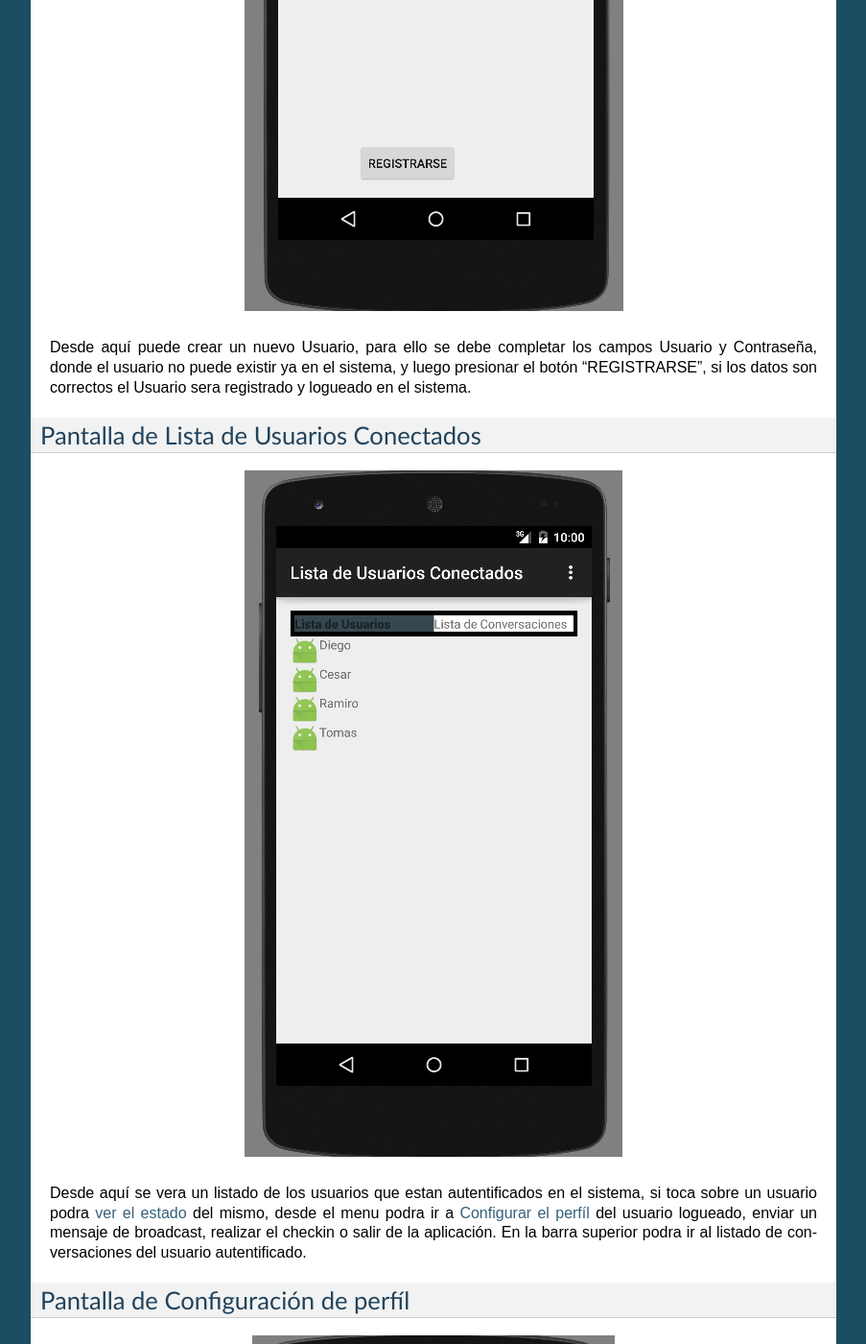
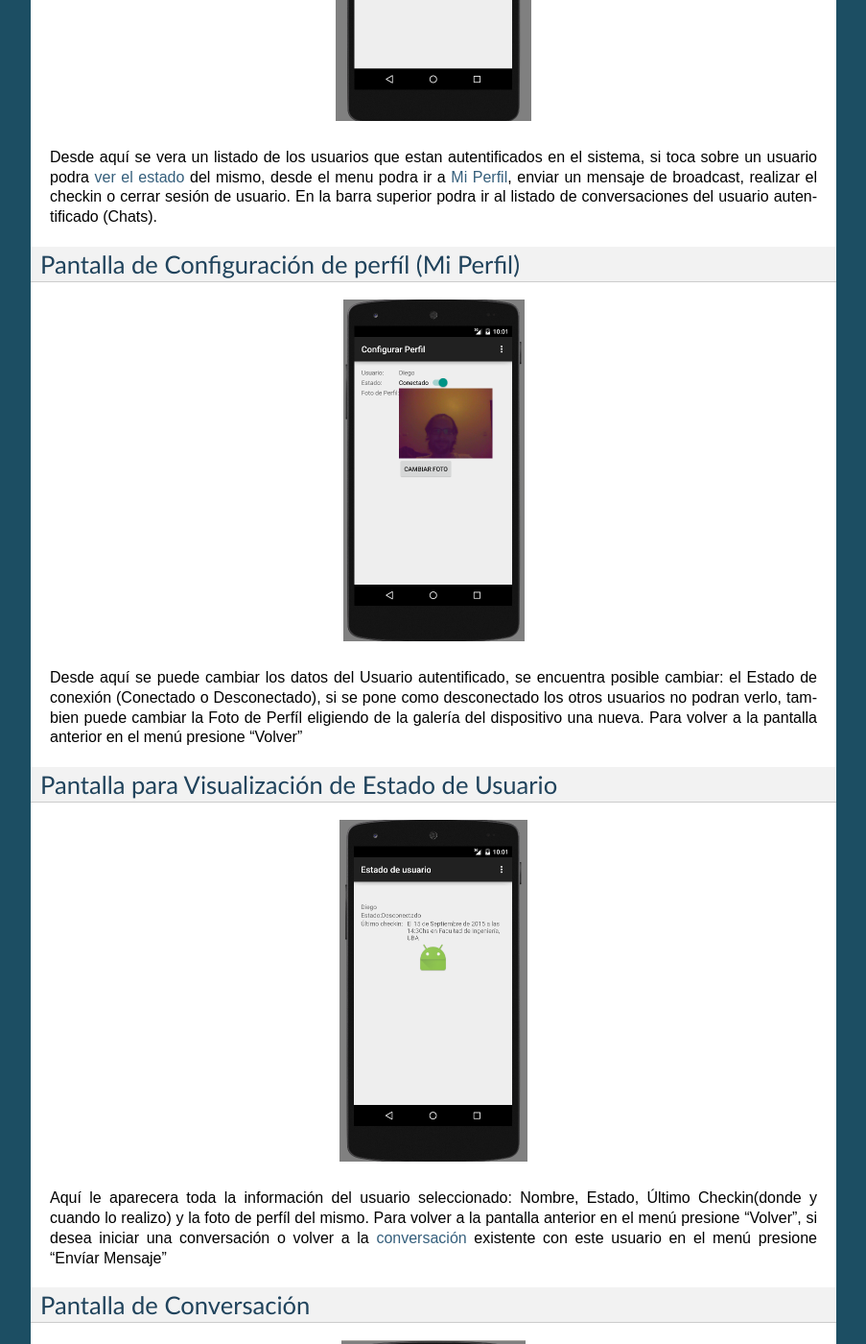
Before and after one commit to mellerster/7552Grupo7, a Sphinx documentation site: the page built from documentacion/source/Pantallas_Cliente.rst, in a window 1280 px wide and 1400 px high, scrolled down 1425 px. Shown: the whole window at 96% size, without its empty margins (198-1101 px from the left). Built offline with Sphinx 7.4.7, drawn with Linux system fonts in a browser that asks for light colours; some of the changed text lies outside the part shown.

Commit message:
Se modificaron las pantallas cliente en la documentacion

```diff
--- a/documentacion/source/Pantallas_Cliente.rst
+++ b/documentacion/source/Pantallas_Cliente.rst
@@ -4,42 +4,54 @@ Pantallas Cliente
 
 Pantalla de Autentificación (Login)
 =================================
-.. figure:: pantallas_cliente/Login.png
+.. figure:: pantallas_cliente/login.png
+	:scale: 50 %
+	:align: center
 
 
 Desde aquí el usuario entra en la aplicación y pone sus datos para poder ingresar, en caso de que sea la primera vez que ingrese en la aplicación debera registrarse tocando el botón "CREAR NUEVA CUENTA". Si ya esta registrado debe ingresar su Usuario y Contraseña y luego tocar en el botón "INICIAR SESIÓN".
 
 Pantalla de Registración
 ========================
-.. figure:: pantallas_cliente/Registracion.png
+.. figure:: pantallas_cliente/registracion.png
+	:scale: 50 %
+	:align: center
 
 
 Desde aquí puede crear un nuevo Usuario, para ello se debe completar los campos Usuario y Contraseña, donde el usuario no puede existir ya en el sistema, y luego presionar el botón "REGISTRARSE", si los datos son correctos el Usuario sera registrado y logueado en el sistema.
 
 Pantalla de Lista de Usuarios Conectados
 ==========================================
-.. figure:: pantallas_cliente/Lista_de_usuarios_conectados.png
+.. figure:: pantallas_cliente/lista_de_usuarios_conectados.png
+	:scale: 50 %
+	:align: center
 
-Desde aquí se vera un listado de los usuarios que estan autentificados en el sistema, si toca sobre un usuario podra :ref:`ver el estado <verEstadoPantalla>` del mismo, desde el menu podra ir a :ref:`Configurar el perfíl <configurarPerfilPantalla>` del usuario logueado, enviar un mensaje de broadcast, realizar el checkin o salir de la aplicación. En la barra superior podra ir al listado de conversaciones del usuario autentificado.
+Desde aquí se vera un listado de los usuarios que estan autentificados en el sistema, si toca sobre un usuario podra :ref:`ver el estado <verEstadoPantalla>` del mismo, desde el menu podra ir a :ref:`Mi Perfil <configurarPerfilPantalla>`, enviar un mensaje de broadcast, realizar el checkin o cerrar sesión de usuario. En la barra superior podra ir al listado de conversaciones del usuario autentificado (Chats).
 
 .. _configurarPerfilPantalla:
-Pantalla de Configuración de perfíl
+Pantalla de Configuración de perfíl (Mi Perfil)
 ===================================
-.. figure:: pantallas_cliente/Configurar_Perfil.png
+.. figure:: pantallas_cliente/configurar_perfil.png
+	:scale: 50 %
+	:align: center
 
 
 Desde aquí se puede cambiar los datos del Usuario autentificado, se encuentra posible cambiar: el Estado de conexión (Conectado o Desconectado), si se pone como desconectado los otros usuarios no podran verlo, tambien puede cambiar la Foto de Perfíl eligiendo de la galería del dispositivo una nueva. Para volver a la pantalla anterior en el menú presione "Volver"
 
 .. _verEstadoPantalla:
-Pantalla para Visualización de estado de Usuario
+Pantalla para Visualización de Estado de Usuario
 ===================================
-.. figure:: pantallas_cliente/Ver_Estado_de_usuario.png
+.. figure:: pantallas_cliente/ver_estado_de_usuario.png
+	:scale: 50 %
+	:align: center
 
 Aquí le aparecera toda la información del usuario seleccionado: Nombre, Estado, Último Checkin(donde y cuando lo realizo) y la foto de perfíl del mismo. Para volver a la pantalla anterior en el menú presione "Volver", si desea iniciar una conversación o volver a la :ref:`conversación <conversacionPantalla>` existente con este usuario en el menú presione "Envíar Mensaje"
 
 .. _conversacionPantalla:
 Pantalla de Conversación
 ========================
-.. figure:: pantallas_cliente/Conversación.png
+.. figure:: pantallas_cliente/conversacion.png
+	:scale: 50 %
+	:align: center
 
 Aqui podra escribir mensajes hacia otro usuario y recibir los que le envíe este.
```
Also changed, not shown: documentacion/source/pantallas_cliente/Conversación.png (deleted), documentacion/source/pantallas_cliente/Lista_de_usuarios_conectados.png (deleted), documentacion/source/pantallas_cliente/Login.png (deleted), documentacion/source/pantallas_cliente/Registracion.png (deleted), documentacion/source/pantallas_cliente/configurar_perfil.png (renamed from documentacion/source/pantallas_cliente/Configurar_Perfil.png), documentacion/source/pantallas_cliente/conversacion.png (added), documentacion/source/pantallas_cliente/lista_de_usuarios_conectados.png (added), documentacion/source/pantallas_cliente/login.png (added), documentacion/source/pantallas_cliente/registracion.png (added), documentacion/source/pantallas_cliente/ver_estado_de_usuario.png (renamed from documentacion/source/pantallas_cliente/Ver_Estado_de_usuario.png).
